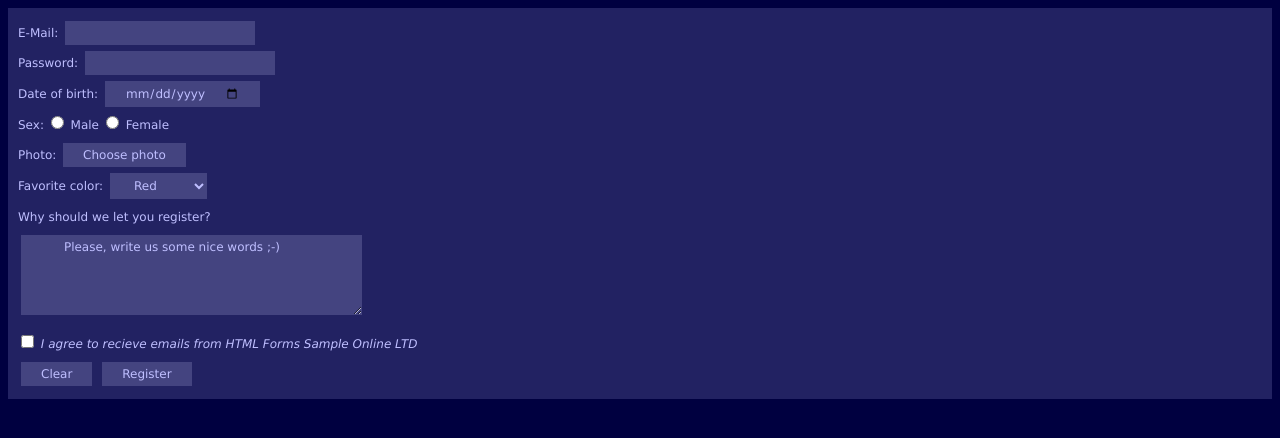
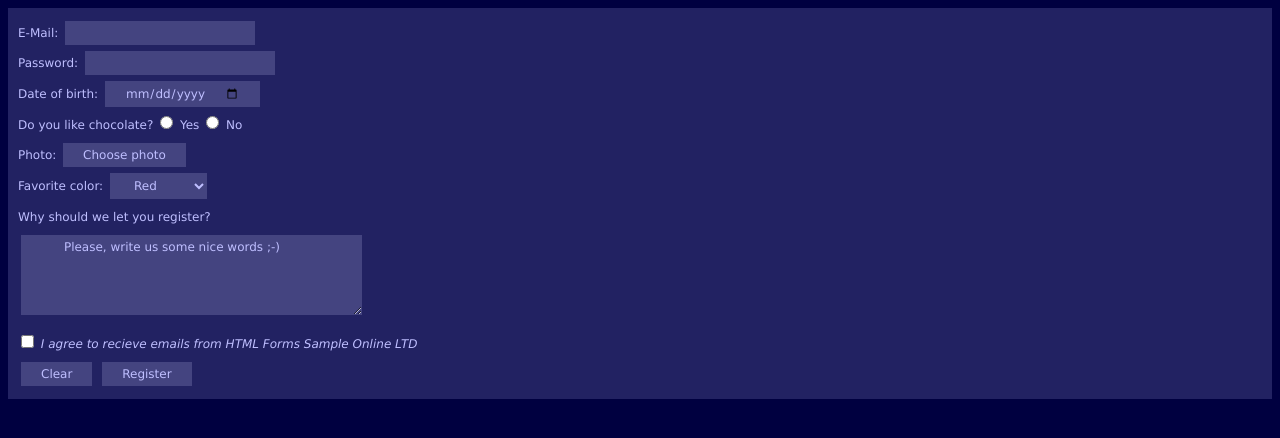
Before and after one commit to aleksei-golubev/java-school-pilot-html-css-js-examples, a plain HTML site: page css/form.html in a window 1280 px wide. Drawn offline with Linux system fonts and the light colour scheme.

Commit message:
2 files modified

```diff
--- a/css/form.html
+++ b/css/form.html
@@ -9,8 +9,9 @@
       E-Mail: <input type="text" name="email" /><br />
       Password: <input type="password" name="passwd" /><br />
       Date of birth: <input type="date" name="birth" /><br />
-      Sex: <input type="radio" name="sex" value="m" /> Male
-      <input type="radio" name="sex" value="f" /> Female<br />
+      Do you like chocolate?
+      <input type="radio" name="chocolate" value="y" /> Yes
+      <input type="radio" name="chocolate" value="n" /> No<br />
       Photo:
       <label class="input-file">
         <input type="file" name="photos" /> Choose photo </label
```
Also changed, not shown: forms/index.html (+3 -2 lines).
